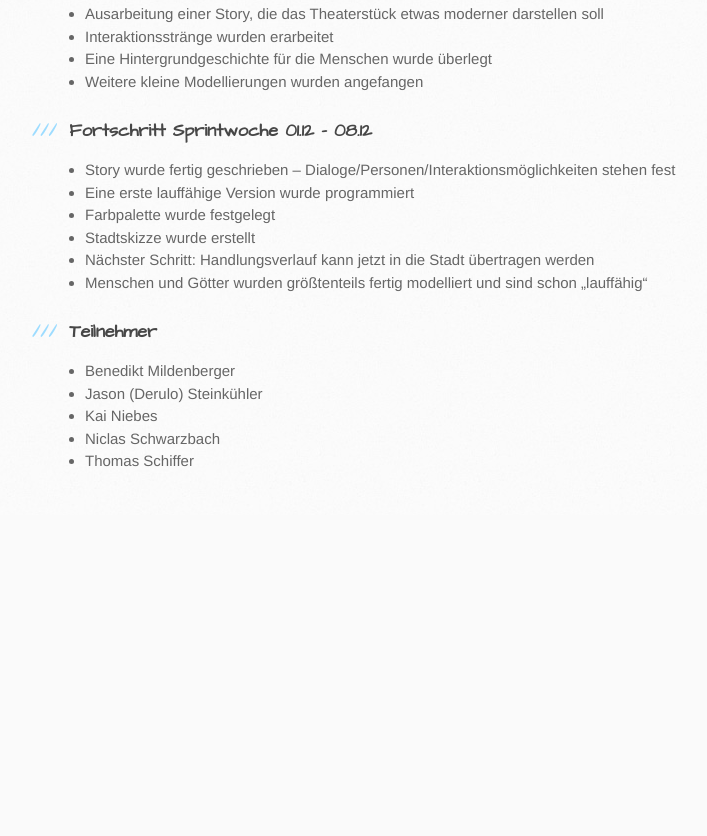
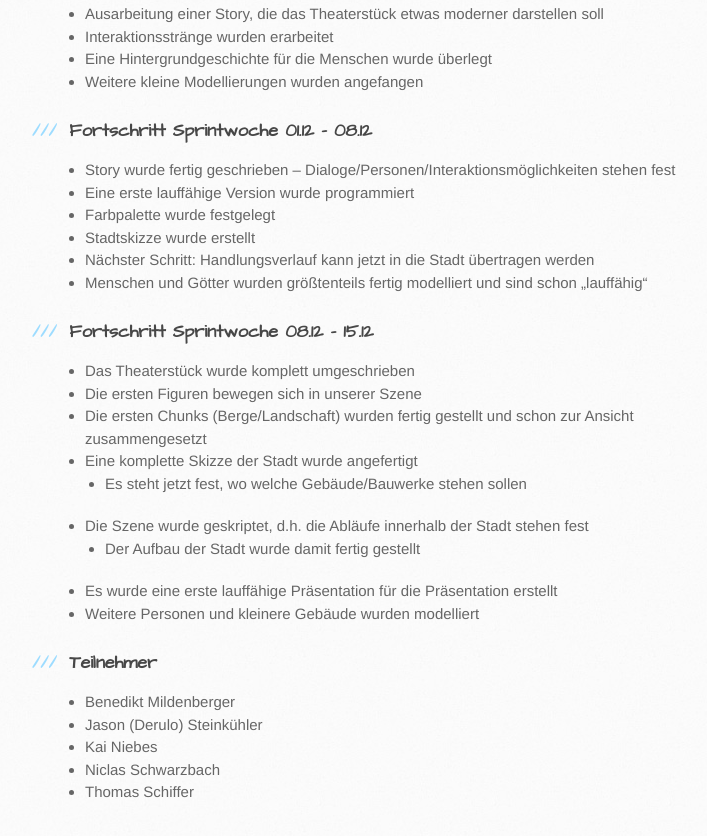
Before and after one commit to HeyItsBATMAN/vrsezuan, a plain HTML site: page index.html in a window 1280 px wide. Shown: the part 721-1557 px from the top of the page, without its empty margins (105-812 px from the left). Before the commit the page ends 1236 px from the top, so only its background shows below. Drawn offline with Linux system fonts and the light colour scheme.

Commit message:
Create master branch via GitHub

```diff
--- a/index.html
+++ b/index.html
@@ -79,6 +79,29 @@
 </ul>
 
 <h3>
+<a id="fortschritt-sprintwoche-0812---1512" class="anchor" href="#fortschritt-sprintwoche-0812---1512" aria-hidden="true"><span aria-hidden="true" class="octicon octicon-link"></span></a>Fortschritt Sprintwoche 08.12 - 15.12</h3>
+
+<ul>
+<li>Das Theaterstück wurde komplett umgeschrieben</li>
+<li>Die ersten Figuren bewegen sich in unserer Szene</li>
+<li>Die ersten Chunks (Berge/Landschaft) wurden fertig gestellt und schon zur Ansicht zusammengesetzt</li>
+<li>Eine komplette Skizze der Stadt wurde angefertigt
+
+<ul>
+<li>Es steht jetzt fest, wo welche Gebäude/Bauwerke stehen sollen</li>
+</ul>
+</li>
+<li>Die Szene wurde geskriptet, d.h. die Abläufe innerhalb der Stadt stehen fest
+
+<ul>
+<li>Der Aufbau der Stadt wurde damit fertig gestellt</li>
+</ul>
+</li>
+<li>Es wurde eine erste lauffähige Präsentation für die Präsentation erstellt</li>
+<li>Weitere Personen und kleinere Gebäude wurden modelliert</li>
+</ul>
+
+<h3>
 <a id="teilnehmer" class="anchor" href="#teilnehmer" aria-hidden="true"><span aria-hidden="true" class="octicon octicon-link"></span></a>Teilnehmer</h3>
 
 <ul>
```
Also changed, not shown: params.json (+1 -1 lines).
